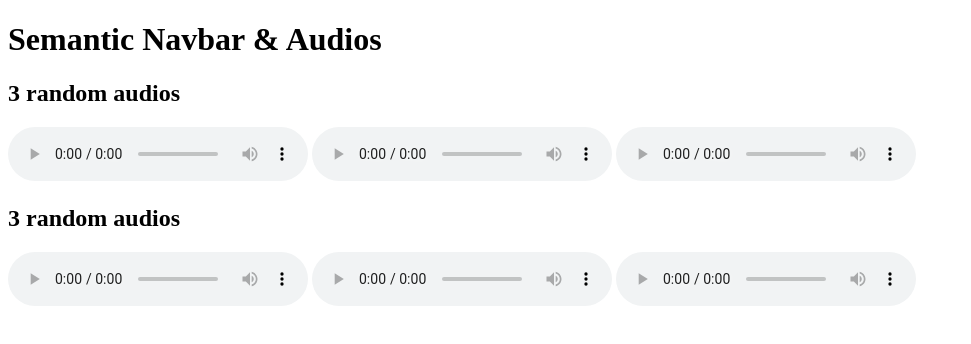
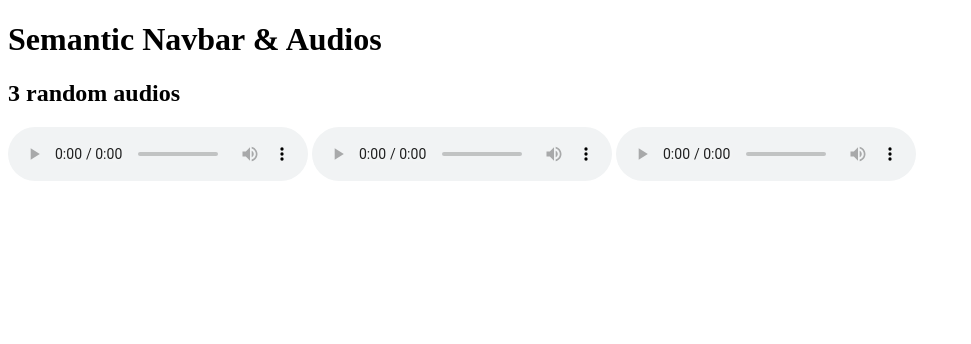
Before and after one commit to acciojob/semantic-navbar-and-audios-SangmalaSuryavanshi, a website: page main.html in a window 1280 px wide. Shown: the whole page, without its empty margins (0-971 px from the left). Drawn offline with Linux system fonts and the light colour scheme.

Commit message:
created a submission

```diff
--- a/main.html
+++ b/main.html
@@ -13,7 +13,6 @@
 
 <!-- the entire body must be written by student -->
 
-<!-- Semantic Navbar -->
 <h2>3 random audios</h2>
 <audio controls>
   <source src="http://commondatastorage.googleapis.com/codeskulptor-demos/DDR_assets/Kangaroo_MusiQue_-_The_Neverwritten_Role_Playing_Game.mp3" type="audio/mpeg">
@@ -24,18 +23,7 @@
 <audio controls>
   <source src="http://codeskulptor-demos.commondatastorage.googleapis.com/pang/paza-moduless.mp3" type="audio/mpeg">
 </audio>
-	<div>
-    <h2>3 random audios</h2>
-    <audio controls>
-        <source src="https://commondatastorage.googleapis.com/codeskulptor-demos/DDR_assets/Kangaroo_MusiQue_-_The_Neverwritten_Role_Playing_Game.mp3" type="audio/mpeg">
-    </audio>
-    <audio controls>
-        <source src="https://commondatastorage.googleapis.com/codeskulptor-assets/Epoq-Lepidoptera.ogg" type="audio/ogg">
-    </audio>
-    <audio controls>
-        <source src="https://codeskulptor-demos.commondatastorage.googleapis.com/pang/paza-moduless.mp3" type="audio/mpeg">
-    </audio>
-</div>
+
 	<script type="text/javascript" src="./script.js">
 	</script>
 
```
